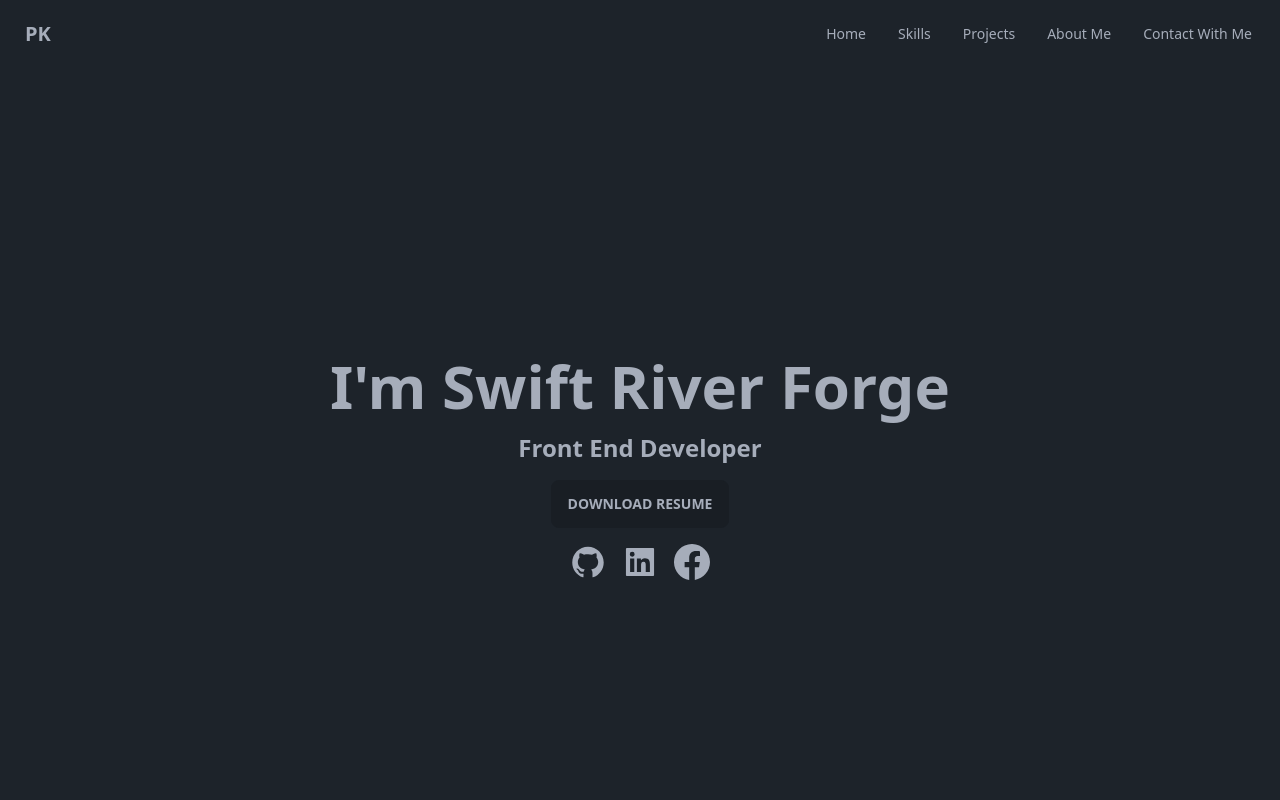
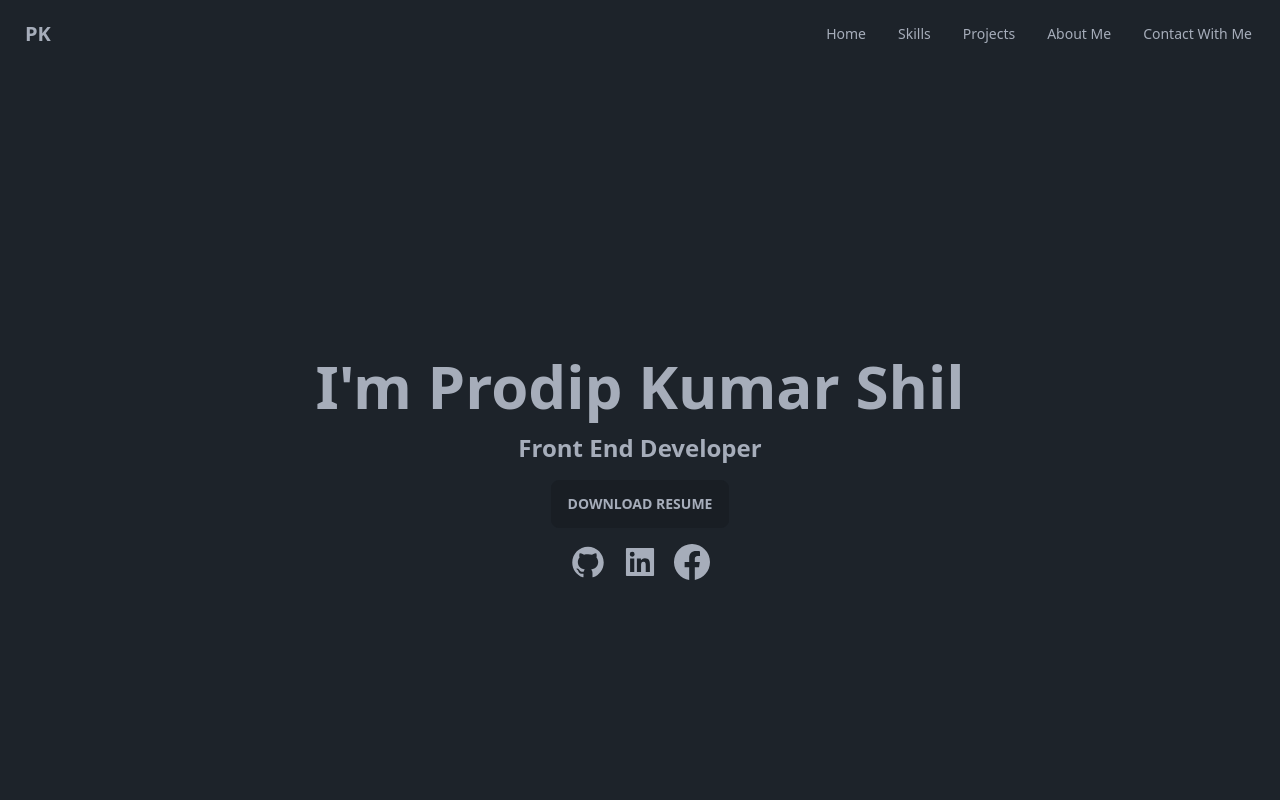
Before and after one commit to ProdipKumarShil/dev-portfolio, a React (Vite) app: page / in a window 1280 px wide. Shown: the top 800 px of the page. Built offline with nearby package versions, Linux system fonts and the light colour scheme.

Commit message:
added my name

```diff
--- a/src/components/Home.jsx
+++ b/src/components/Home.jsx
@@ -5,7 +5,7 @@ const Home = () => {
     <div className="hero min-h-screen ">
       <div className="hero-content text-center flex-col">
         <div className="max-w-md md:max-w-2xl">
-          <h1 className="text-6xl font-bold">I&apos;m Swift River Forge</h1>
+          <h1 className="text-6xl font-bold">I&apos;m Prodip Kumar Shil</h1>
           <h1 className="text-2xl font-bold mt-4">Front End Developer</h1>
 
           <a href="../assets/resume/resume.pdf" download="resume.pdf" className="btn bg mt-4">Download Resume</a>
```
